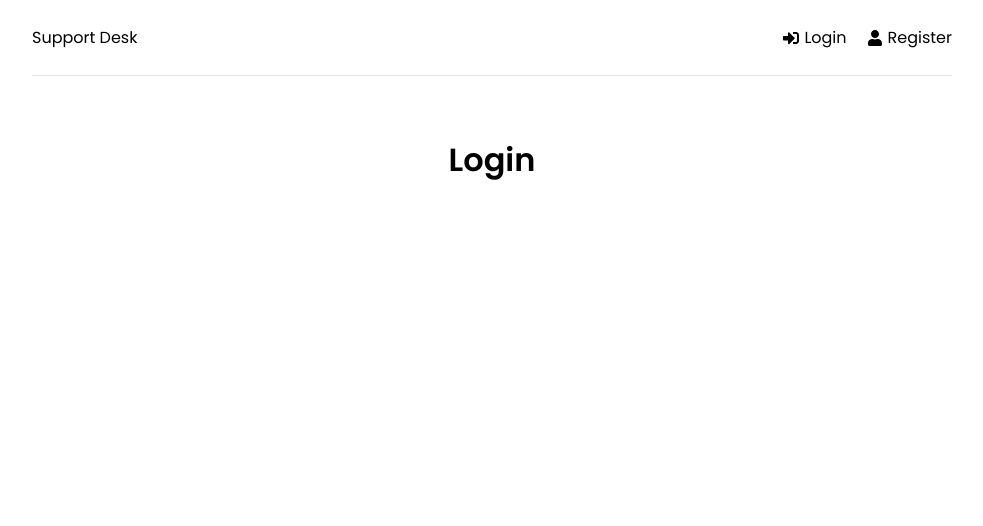
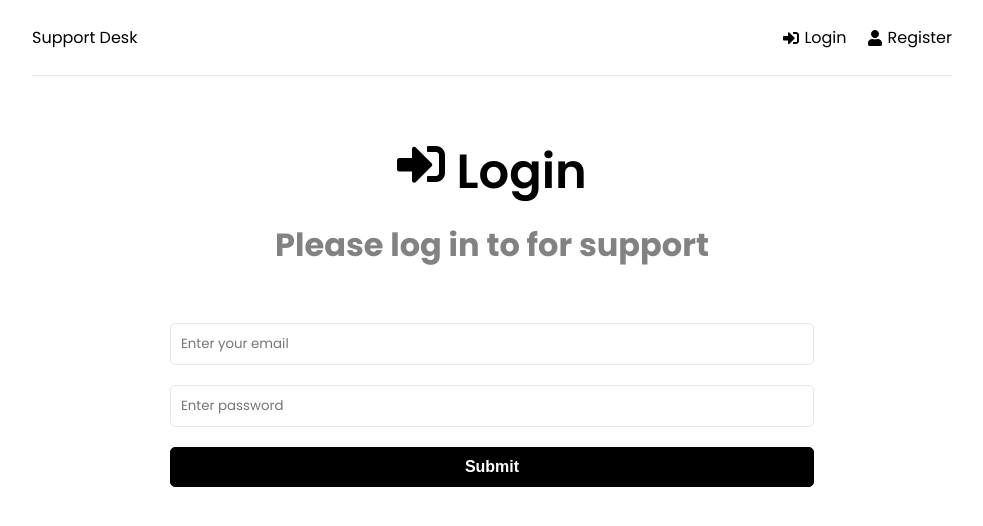
Before and after one commit to t-kalden/support-desk-app, a React (Create React App) app in the folder frontend/: page /login in a window 1280 px wide. Shown: the top 526 px of the page, without its empty margins (148-1131 px from the left). Built offline with nearby package versions, Linux system fonts and the light colour scheme.

Commit message:
adding frontend login logic

```diff
--- a/frontend/src/pages/Login.jsx
+++ b/frontend/src/pages/Login.jsx
@@ -1,8 +1,69 @@
+import { useState } from "react";
+import { FaSignInAlt } from "react-icons/fa";
+import { toast } from "react-toastify";
+
 function Login() {
+  const [formData, setFormData] = useState({
+    email: "",
+    password: "",
+  });
+
+  const { name, email, password, password2 } = formData;
+
+  const onChange = (e) => {
+    setFormData((prevState) => ({
+      ...prevState,
+      [e.target.name]: e.target.value,
+    }));
+  };
+
+  const onSubmit = (e) => {
+    e.preventDefault();
+  };
+
   return (
-    <div>
-      <h1>Login</h1>
-    </div>
+    <>
+      <section className="heading">
+        <h1>
+          <FaSignInAlt /> Login
+        </h1>
+        <p>Please log in to for support</p>
+      </section>
+
+      <section className="form">
+        <form onSubmit={onSubmit}>
+          <div className="form-group">
+            <input
+              type="text"
+              className="form-control"
+              id="email"
+              name="email"
+              value={email}
+              onChange={onChange}
+              placeholder="Enter your email"
+              required
+            />
+          </div>
+
+          <div className="form-group">
+            <input
+              type="password"
+              className="form-control"
+              id="password"
+              name="password"
+              value={password}
+              onChange={onChange}
+              placeholder="Enter password"
+              required
+            />
+          </div>
+
+          <div className="form-group">
+            <button className="btn btn-block">Submit</button>
+          </div>
+        </form>
+      </section>
+    </>
   );
 }
 
```
